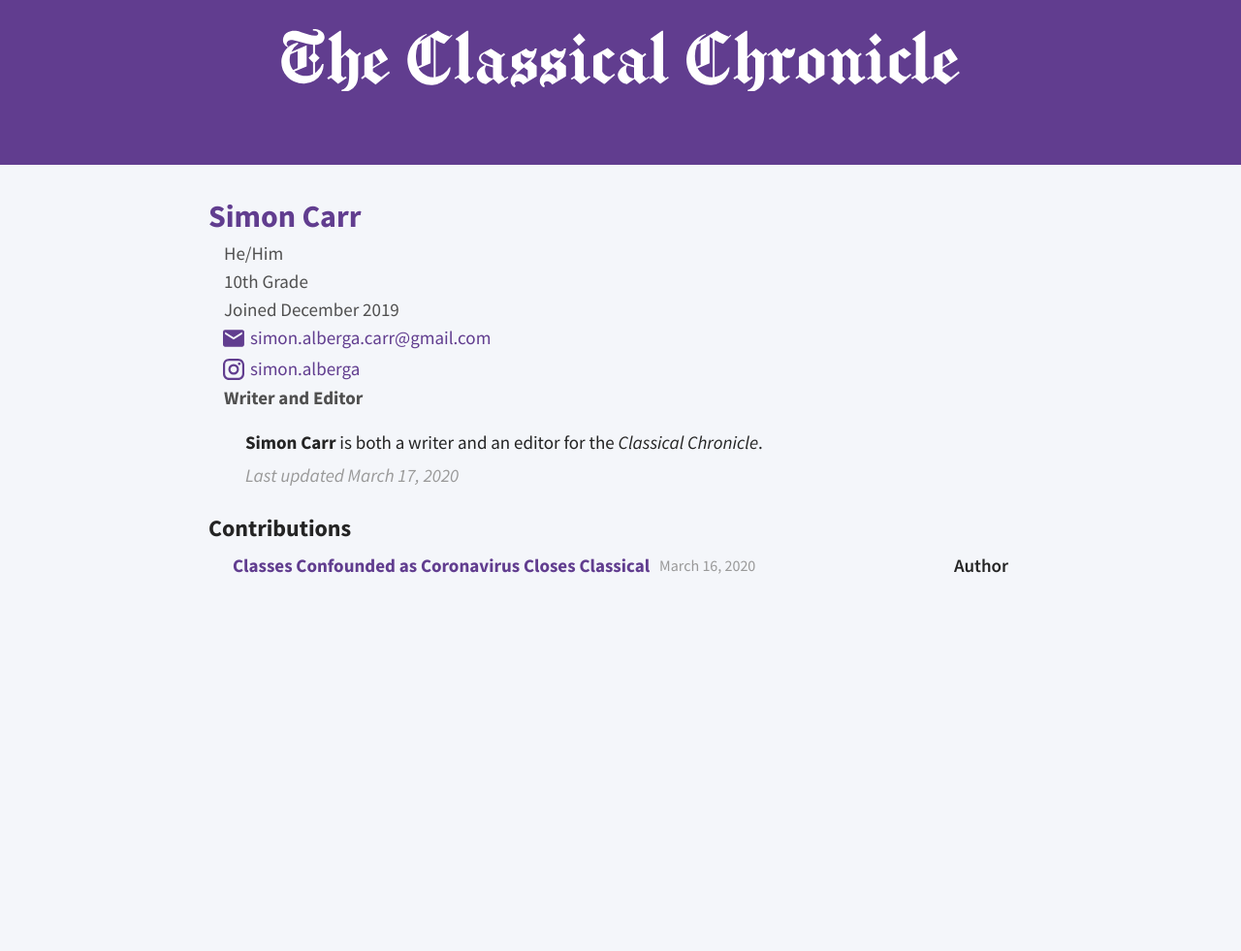
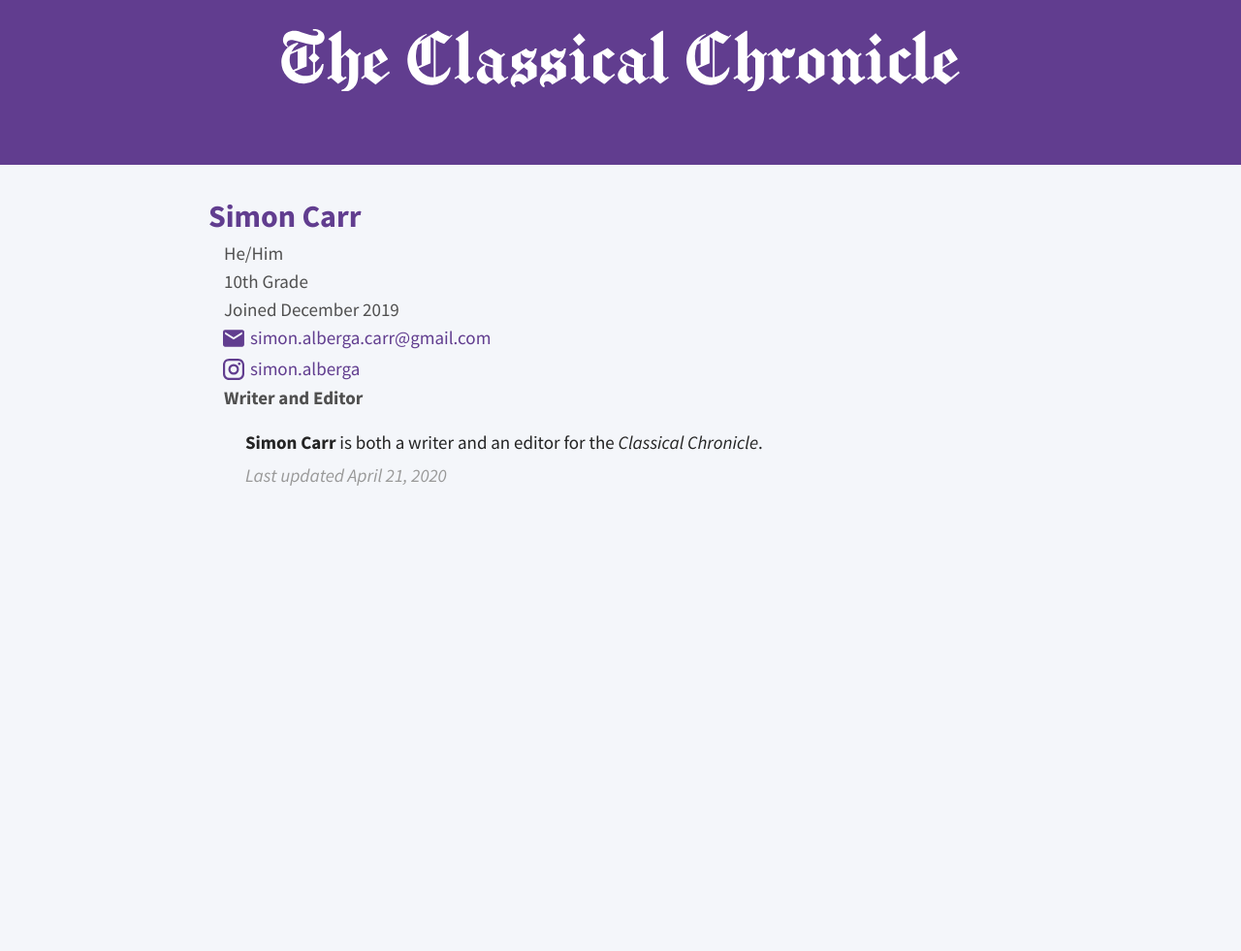
Before and after one commit to lixitrixi/classical-chronicle, a Jekyll site: the page built from _contributors/simon-carr.md, in a window 1280 px wide. Shown: the whole page at 97% size. Built offline with Jekyll 4.4.1, drawn with Linux system fonts in a browser that asks for light colours.

Commit message:
Hide contributions for Simon (at his request)

```diff
--- a/_contributors/simon-carr.md
+++ b/_contributors/simon-carr.md
@@ -7,7 +7,8 @@
 joined: December 2019
 email: simon.alberga.carr@gmail.com
 instagram: simon.alberga
-last_updated: 2020-03-17
+last_updated: 2020-04-21
 order: 4
+hide_contributions: true
 ---
 **Simon Carr** is both a writer and an editor for the *Classical Chronicle*.
--- a/_layouts/contributor.html
+++ b/_layouts/contributor.html
@@ -46,6 +46,7 @@
         {{ content }}
         <p class="last_updated">Last updated {{ page.last_updated | date: "%B %-d, %Y"}}</p>
       </div>
+      {% if page.hide_contributions != true %}
       <div class="contributions">
         <h2>Contributions</h2>
         <div class="contrib-table">
@@ -73,6 +74,7 @@
           {% endfor %}
         </div>
       </div>
+      {% endif %}
     </main>
   </body>
 </html>
```
